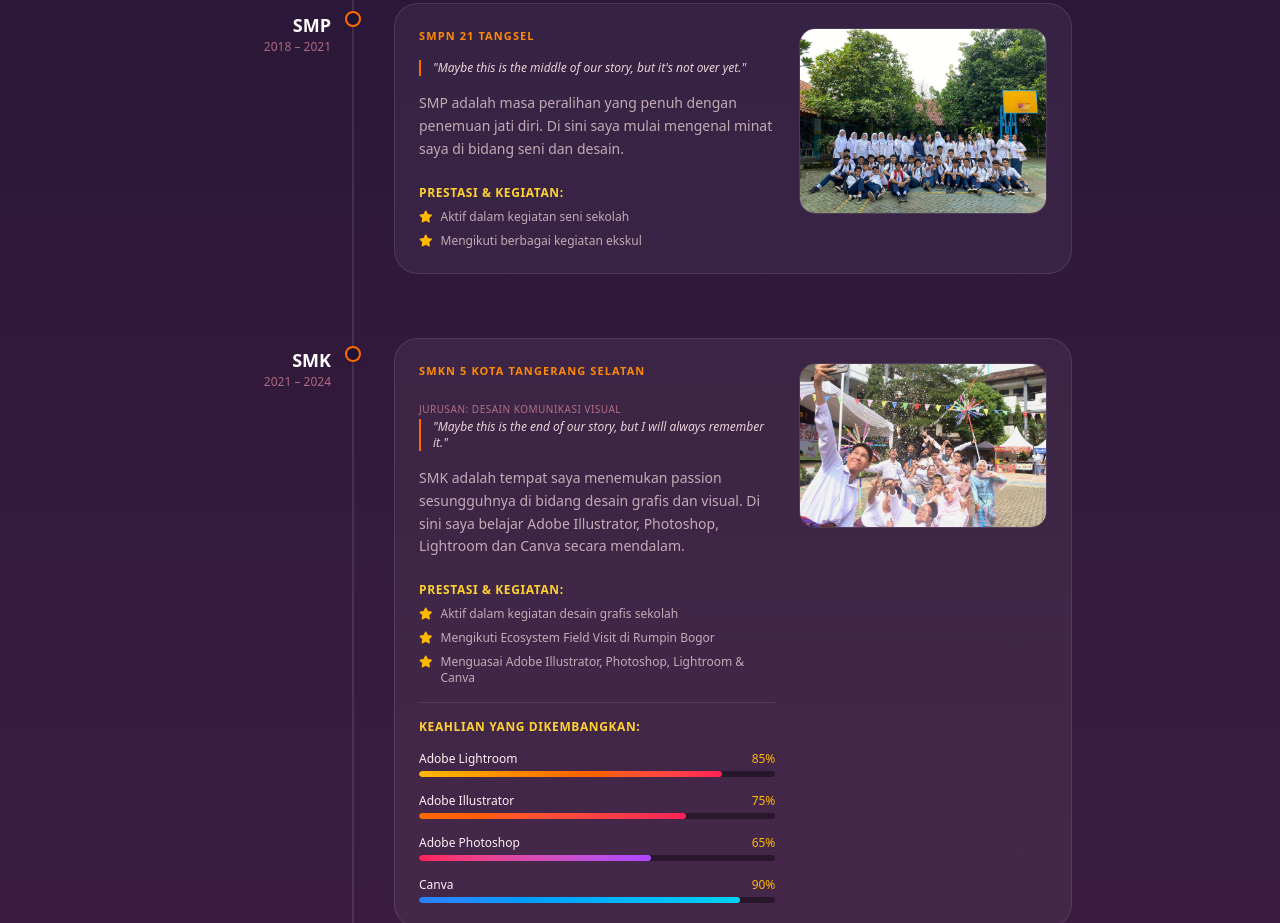
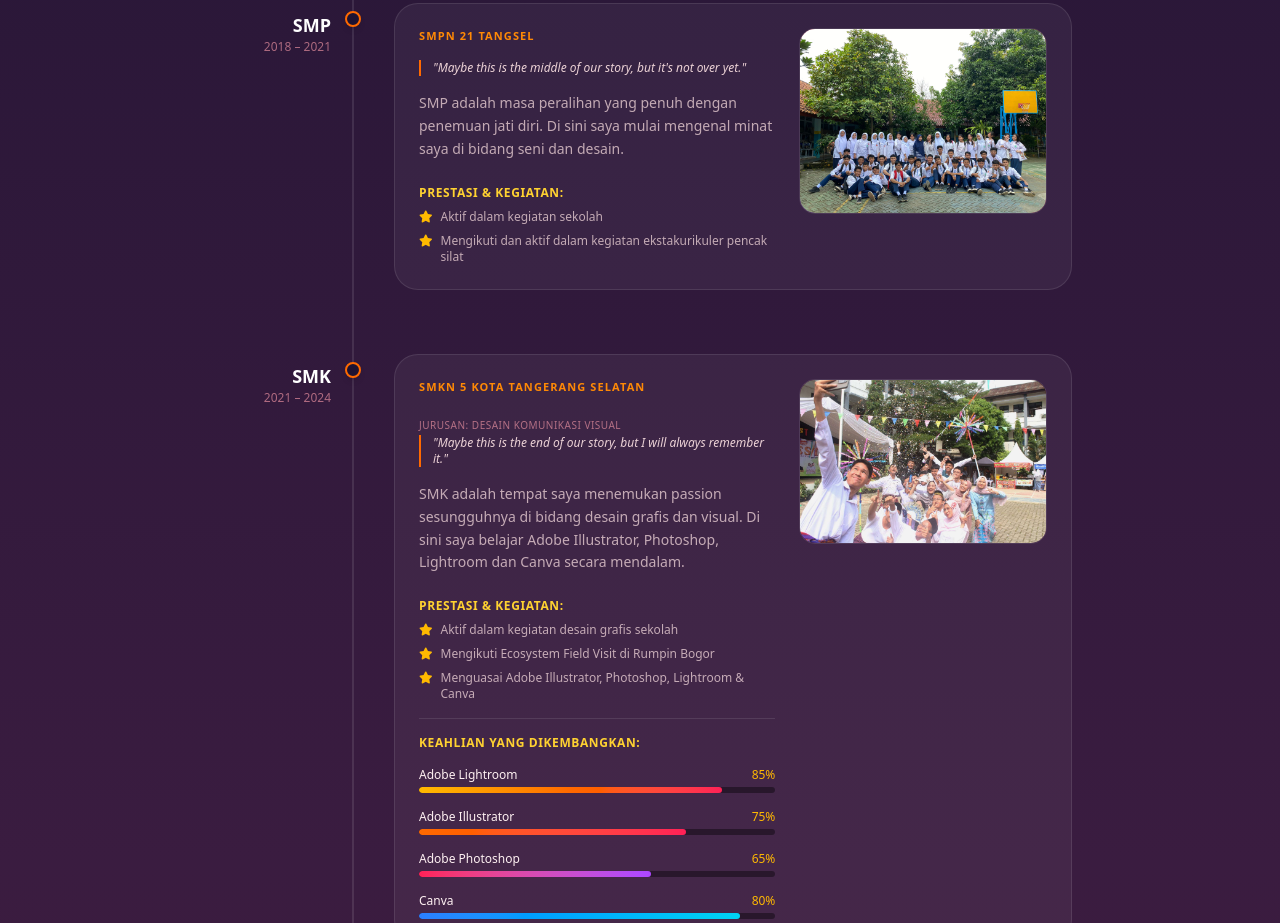
Before and after one commit to Name999-glich/portofolio, a plain HTML site: page pendidikan.html in a window 1280 px wide. Shown: the part 785-1708 px from the top of the page. Drawn offline with nearby package versions, Linux system fonts and the light colour scheme.

Commit message:
Update pendidikan.html

```diff
--- a/pendidikan.html
+++ b/pendidikan.html
@@ -256,12 +256,12 @@
                                 <div class="flex items-start space-x-2">
                                     <i class="fa-solid fa-star text-amber-400 text-xs mt-0.5"></i>
                                     <!-- ✏️ GANTI PRESTASI SMP-1 -->
-                                    <p class="text-xs text-rose-100/70">Aktif dalam kegiatan seni sekolah</p>
+                                    <p class="text-xs text-rose-100/70">Aktif dalam kegiatan sekolah</p>
                                 </div>
                                 <div class="flex items-start space-x-2">
                                     <i class="fa-solid fa-star text-amber-400 text-xs mt-0.5"></i>
                                     <!-- ✏️ GANTI PRESTASI SMP-2 -->
-                                    <p class="text-xs text-rose-100/70">Mengikuti berbagai kegiatan ekskul</p>
+                                    <p class="text-xs text-rose-100/70">Mengikuti dan aktif dalam kegiatan ekstakurikuler pencak silat</p>
                                 </div>
                                 <!-- ✏️ DUPLIKAT BARIS DI ATAS UNTUK TAMBAH PRESTASI -->
                             </div>
@@ -359,7 +359,7 @@
                                 </div>
                                 <div class="group">
                                     <div class="flex justify-between text-xs mb-1 group-hover:text-blue-400 transition-colors">
-                                        <span>Canva</span><span class="text-amber-400">90%</span>
+                                        <span>Canva</span><span class="text-amber-400">80%</span>
                                     </div>
                                     <div class="h-1.5 bg-black/40 rounded-full overflow-hidden">
                                         <div class="h-full bg-gradient-to-r from-blue-500 to-cyan-400 rounded-full animate-progress" style="width: 90%; animation-delay: 0.3s;"></div>
```
